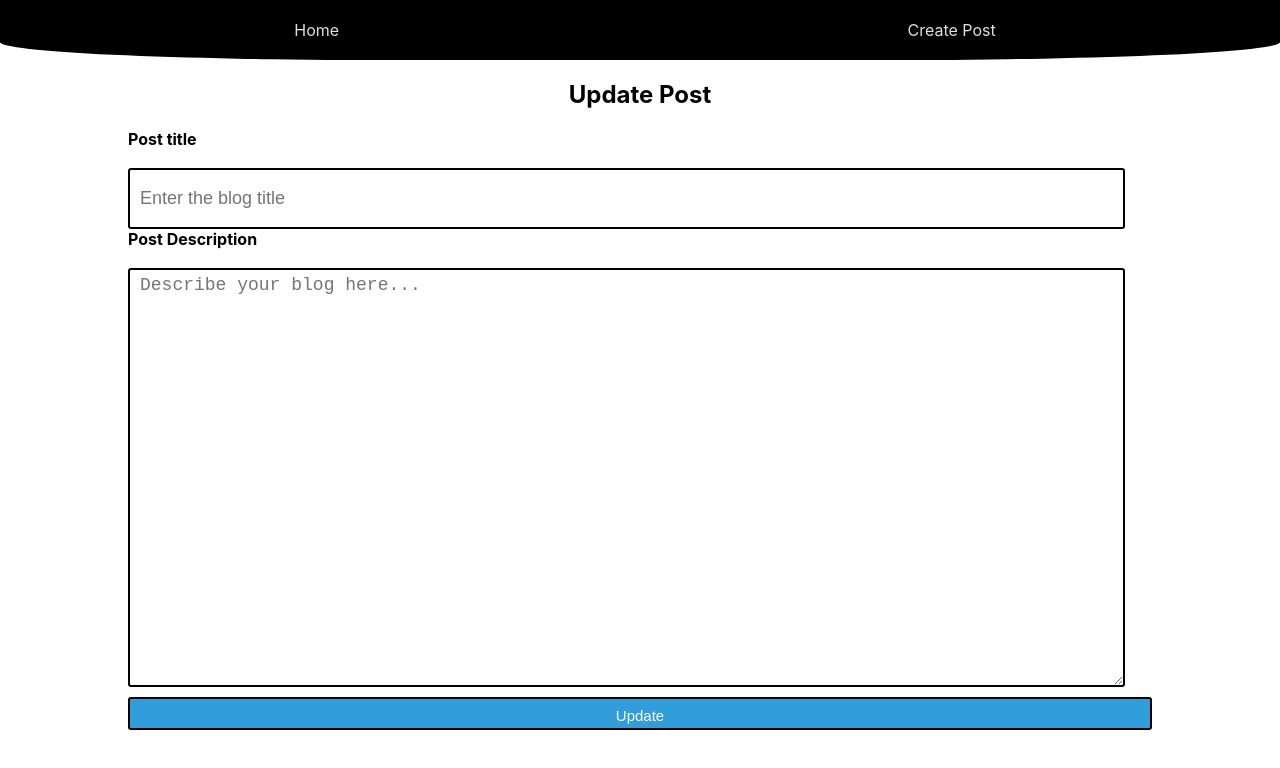
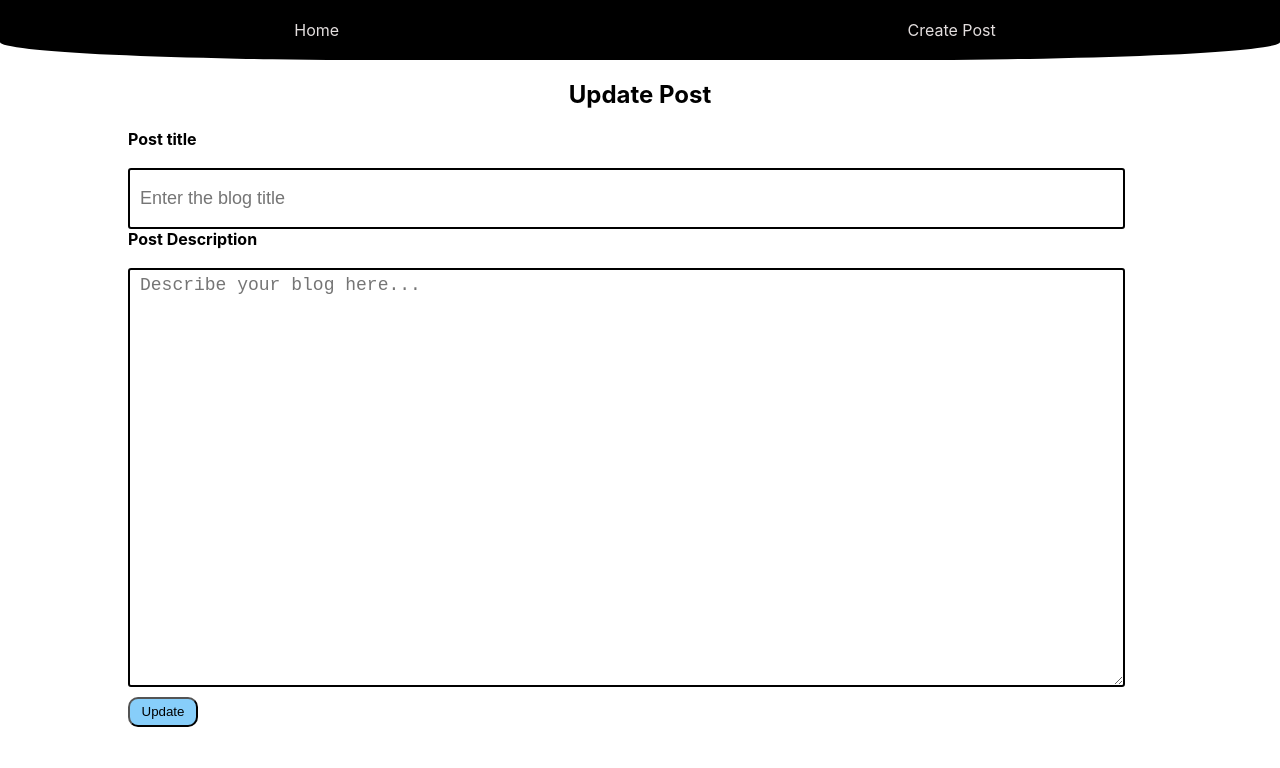
Before and after one commit to kunalkumar2002/Blog-Application, a React app: page /updatePost/1 in a window 1280 px wide. Built offline with nearby package versions, Linux system fonts and the light colour scheme; some packages are replaced by stand-ins of ours; no server answers; the database is empty.

Commit message:
fixing sum issue

```diff
--- a/src/Component/CreatePost.js
+++ b/src/Component/CreatePost.js
@@ -3,12 +3,14 @@ import "../Styles/create-post.css"
 import { db } from '../firebase'
 import { doc, setDoc , collection } from "firebase/firestore";
 import { useFormInput } from "./Hooks"
+import { useNavigate } from "react-router-dom";
 
 function CreatePost(){
 
     const title  = useFormInput(``);
     const subtitle  = useFormInput(``);
     const content  = useFormInput(``);
+    const navigate = useNavigate();
 
 
     const handleSubmit = async (e)=>{
@@ -42,6 +44,8 @@ function CreatePost(){
             title.onChange({ target: { value: '' } });
             subtitle.onChange({ target: { value: '' } });
             content.onChange({ target: { value: '' } });
+
+            navigate(`/`)
 
         } catch (error) {
             console.error("Error adding document: ", error);
--- a/src/Component/UpdatePost.js
+++ b/src/Component/UpdatePost.js
@@ -1,60 +1,51 @@
-import "../Styles/updatePost.css"
-import { useState , useEffect } from "react";
-import { onSnapshot ,  doc, setDoc} from "firebase/firestore";
+import "../Styles/updatePost.css";
+import { useState, useEffect } from "react";
+import { onSnapshot, doc, setDoc } from "firebase/firestore";
 import { db } from "../firebase";
-//using useParams to get id from Browser
 import { useNavigate, useParams } from "react-router-dom";
 
-function UpdatePost(){
-
+function UpdatePost() {
   const [postupdate, setUpdate] = useState({ title: "", content: "" });
   const { postId } = useParams();
   const navigate = useNavigate();
 
-    let prevTitle = postupdate.title;
+  let prevTitle = postupdate.subtitle;
   let description = postupdate.content;
-    //console.log( description)
-
-    //console.log(postId)
 
   useEffect(() => {
     fetchBlog();
-    }, [])
+    // eslint-disable-next-line react-hooks/exhaustive-deps
+  }, []);
 
   const fetchBlog = async () => {
     const postDocRef = doc(db, "Blog-Collection", postId);
 
     onSnapshot(postDocRef, (docSnapshot) => {
       if (docSnapshot.exists()) {
-                // If the document with the provided postId exists
         const postData = {
           id: docSnapshot.id,
           ...docSnapshot.data(),
         };
-                //console.log(postData)
         setUpdate(postData);
       } else {
-                // Handle the case where the document does not exist or there is an error
         console.log("Document does not exist or there was an error.");
       }
     });
   };
 
-
-
   const handleSubmission = async (e) => {
     e.preventDefault();
 
-        const blogref = doc(db , "Blog-Collection" , postId);
+    const blogref = doc(db, "Blog-Collection", postId);
 
     await setDoc(
-            blogref ,
-            {title : postupdate.title , content : postupdate.content},
+      blogref,
+      { subtitle: postupdate.subtitle, content: postupdate.content },
       { merge: true }
     );
-        //console.log(postupdate.title)
-        navigate(`/`)
-    }
+
+    navigate(`/`);
+  };
 
   return (
     <div className="update-post">
@@ -65,7 +56,9 @@ function UpdatePost(){
           type="text"
           placeholder="Enter the blog title"
           value={prevTitle}
-            onChange={(e) => setUpdate((prev) =>( { ...prev , title : e.target.value}))}
+          onChange={(e) =>
+            setUpdate((prev) => ({ ...prev, subtitle: e.target.value }))
+          }
           required
         />
         <label>Post Description</label>
@@ -73,13 +66,16 @@ function UpdatePost(){
           id="post-details"
           placeholder="Describe your blog here..."
           value={description}
-            onChange={(e) =>setUpdate((prev) =>( { ...prev , content : e.target.value}))}
+          onChange={(e) =>
+            setUpdate((prev) => ({ ...prev, content: e.target.value }))
+          }
           required
         />
 
-          <button className="update-post-btn" >Update</button>
+        <button className="update-post-btn">Update</button>
       </form>
     </div>
-    )
+  );
 }
+
 export default UpdatePost;
--- a/src/Styles/updatePost.css
+++ b/src/Styles/updatePost.css
@@ -30,18 +30,15 @@
     padding-top: 5px;
   }
   .update-post-btn {
-    height: 33px;
-    background: #319ddb;
-    border: 2px solid black;
-    color: #fff;
-    padding: 8px;
-    font-size: 15px;
-    border-radius: 3px;
-    cursor: pointer;
-    text-align: center;
-    margin-top: 10PX;
+    color: black;
+    background-color: lightskyblue;
+    border-radius: 10px;
+    width: 70px;
+    height: 30px;
+    margin-top: 10px;
   }
   .update-post-btn:hover {
     text-decoration: underline;
-    background: #7ebce0;
+    background: black;
+    color: white;
   }
```
Lines whose indentation alone changed are shown as unchanged.
